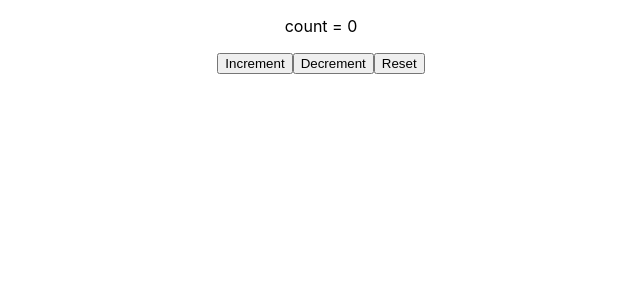
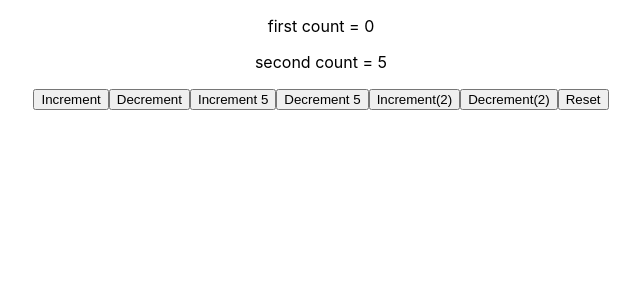
Before and after one commit to fadelun/react-codevolution, a React (Create React App) app: page / in a window 1280 px wide. Shown: the top 300 px of the page, without its empty margins (319-959 px from the left). Built offline with nearby package versions, Linux system fonts and the light colour scheme.

Commit message:
useReducer step two

```diff
--- a/src/App.js
+++ b/src/App.js
@@ -1,11 +1,13 @@
 import React from "react";
 import "./App.css";
-import CounterOne from "./components/CounterOne";
+// import CounterOne from "./components/CounterOne";
+import CounterTwo from "./components/CounterTwo";
 
 function App() {
   return (
     <div className="App">
-      <CounterOne />
+      {/* <CounterOne /> */}
+      <CounterTwo />
     </div>
   );
 }
--- /dev/null
+++ b/src/components/CounterTwo.js
@@ -0,0 +1,42 @@
+import React, { useReducer } from "react";
+
+const initialState = {
+  firstCounter: 0,
+  secondCounter: 5,
+};
+const reducer = (state, action) => {
+  switch (action.type) {
+    case "increment":
+      return { ...state, firstCounter: state.firstCounter + action.value };
+    case "decrement":
+      return { ...state, firstCounter: state.firstCounter - action.value };
+    case "increment2":
+      return { ...state, secondCounter: state.secondCounter + action.value };
+    case "decrement2":
+      return { ...state, secondCounter: state.secondCounter - action.value };
+    case "reset":
+      return initialState;
+    default:
+      return state;
+  }
+};
+
+function CounterTwo() {
+  const [count, dispatch] = useReducer(reducer, initialState);
+
+  return (
+    <div>
+      <p>first count = {count.firstCounter}</p>
+      <p>second count = {count.secondCounter}</p>
+      <button onClick={() => dispatch({ type: "increment", value: 1 })}>Increment</button>
+      <button onClick={() => dispatch({ type: "decrement", value: 1 })}>Decrement</button>
+      <button onClick={() => dispatch({ type: "increment", value: 5 })}>Increment 5</button>
+      <button onClick={() => dispatch({ type: "decrement", value: 5 })}>Decrement 5</button>
+      <button onClick={() => dispatch({ type: "increment2", value: 1 })}>Increment(2)</button>
+      <button onClick={() => dispatch({ type: "decrement2", value: 1 })}>Decrement(2)</button>
+      <button onClick={() => dispatch({ type: "reset" })}>Reset</button>
+    </div>
+  );
+}
+
+export default CounterTwo;
```
